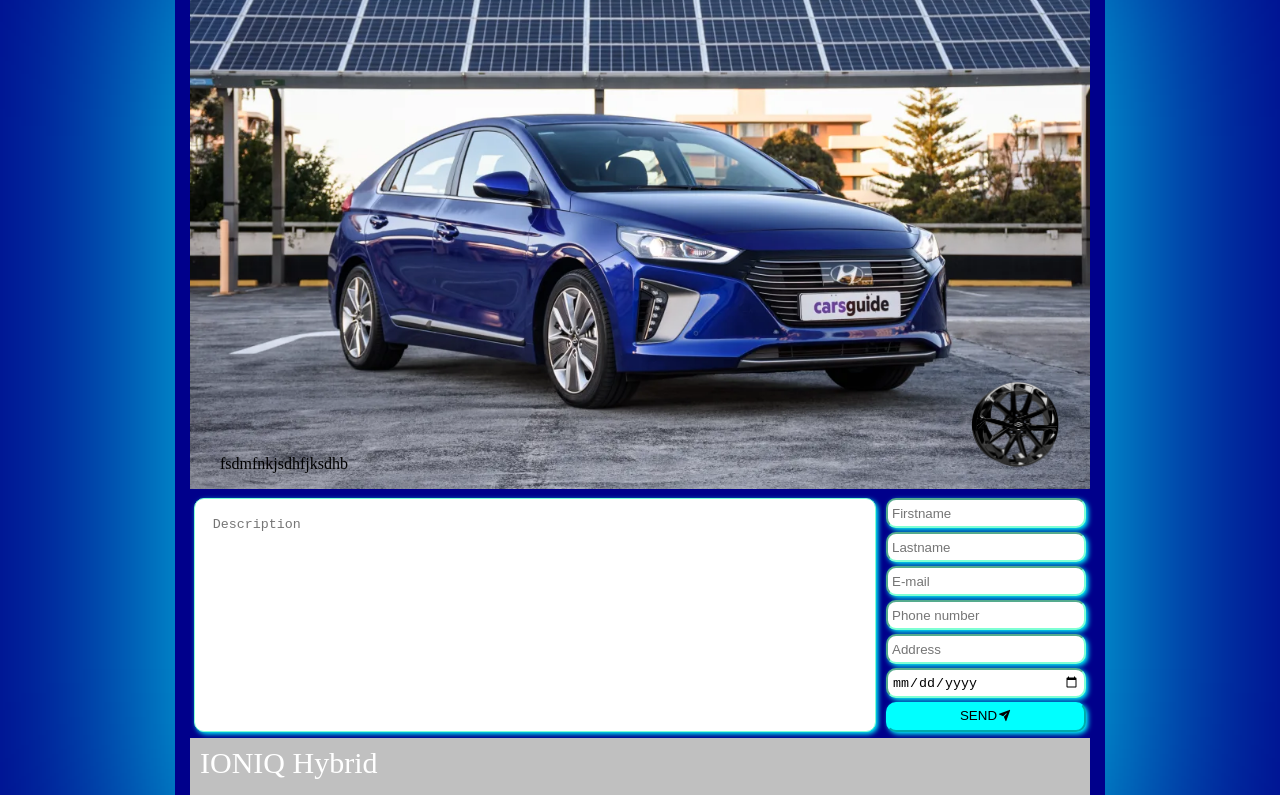
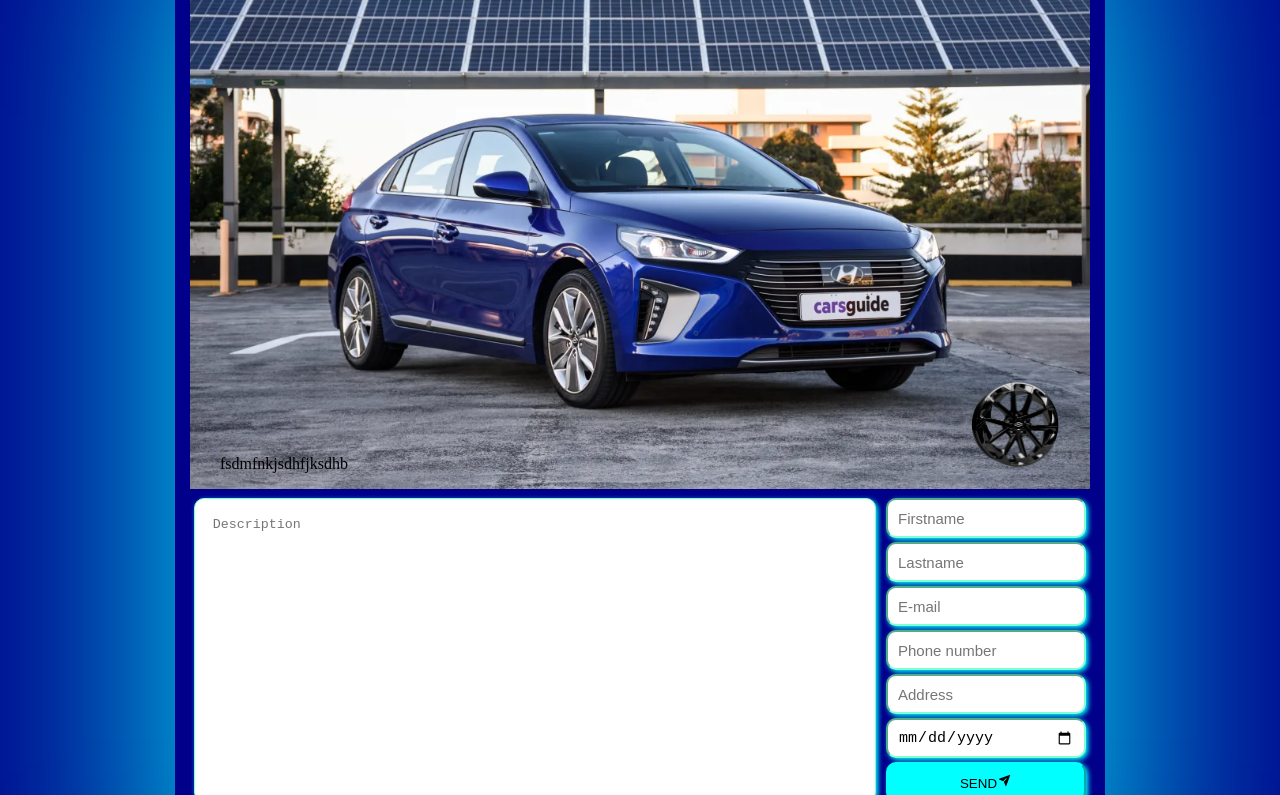
Before and after one commit to ArtFrontEnd/2, a website: page index.html in a window 1280 px wide. Shown: the part 157-952 px from the top of the page. Drawn offline with nearby package versions, Linux system fonts and the light colour scheme; files that its build step writes are made by us from their sources.

Commit message:
border size

```diff
--- a/scss/page/main.scss
+++ b/scss/page/main.scss
@@ -166,13 +166,14 @@
 	border-color: aquamarine;
 	margin: 2px 0;
 	width: 100%;
-	padding: 2%;
+	padding: 10px;
+	font-size: 15px;
 	box-sizing: border-box;
-	height: 30px;
+	height: 40px;
 	box-shadow: 2px 2px 5px aqua;
 }
 .inbut{
-	height: 30px;
+	height: 40px;
 	border-radius: 10px;
 	background-color: aqua;
 	border-color: aqua;
@@ -180,8 +181,9 @@
 	width: 100%;
 	padding: 2%;
 	box-shadow: 2px 2px 5px aqua;
-	display: flex;
-	justify-content: center;
+	// display: flex;
+	// justify-content: center;
+	// text-align: center;
 }
 .send {
 	height: 15px;
--- a/scss/reset.scss
+++ b/scss/reset.scss
@@ -47,5 +47,5 @@
 	border-spacing: 0;
 }
 :focus{
-	outline: none;
+	outline-color: aqua;
 }
```
Also changed, not shown: css/style.css.
